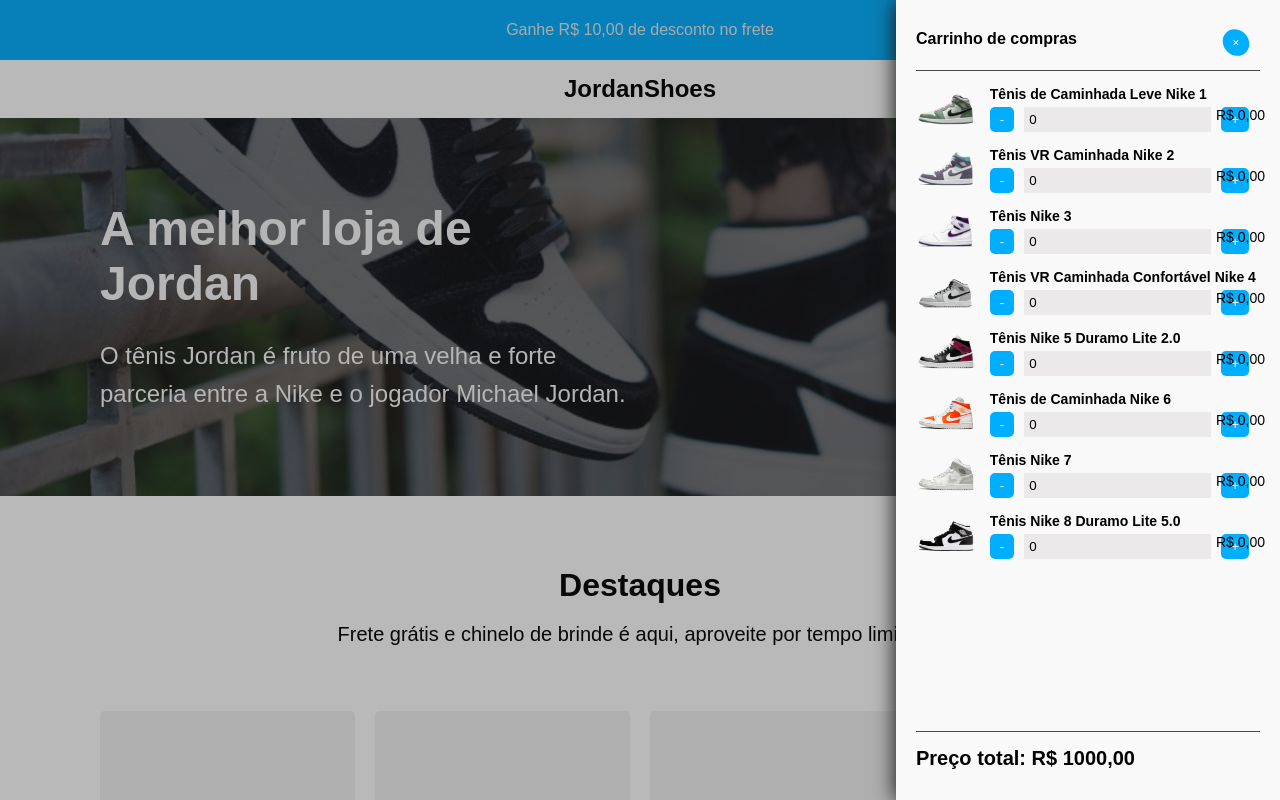
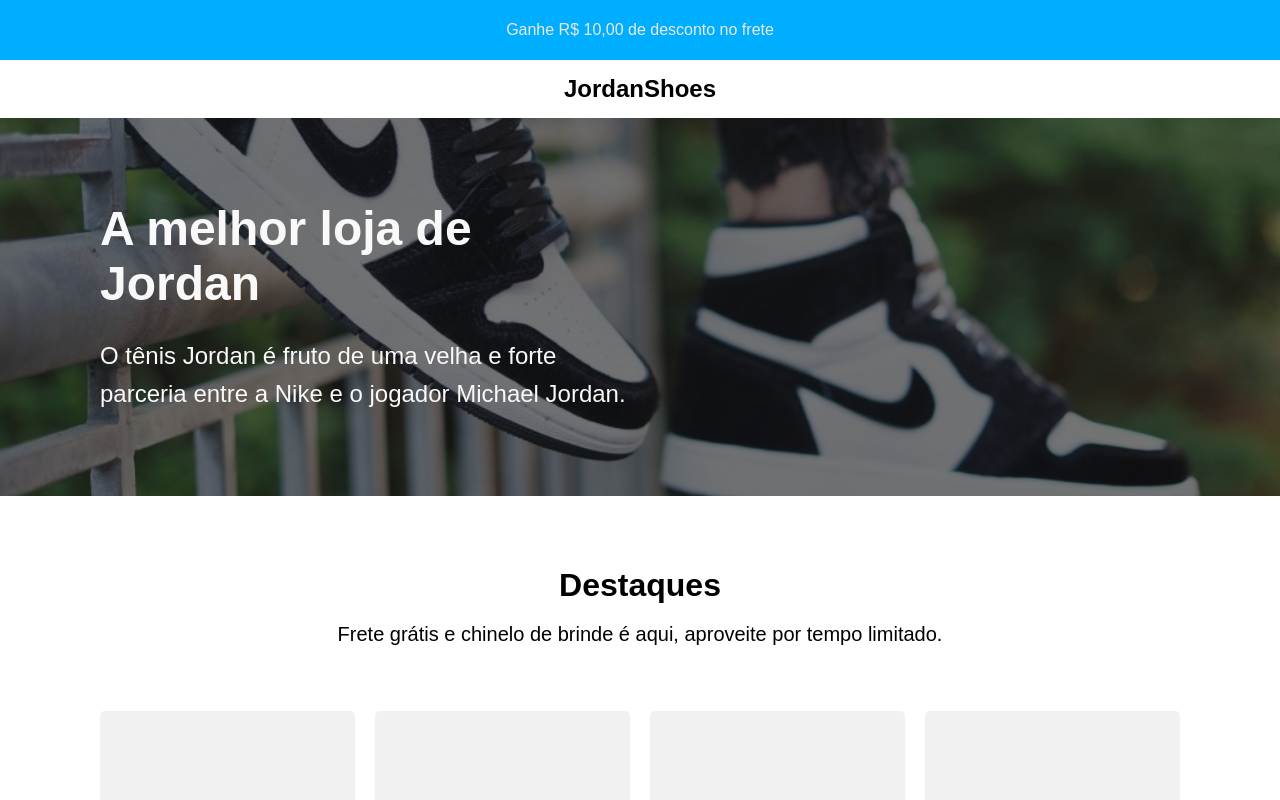
Before and after one commit to AndersonSilva94/desafio_jordan_shoes, a React (Vite) app in the folder jordan-shoes-react-vite-project/: page / in a window 1280 px wide. Shown: the top 800 px of the page. Built offline with nearby package versions, Linux system fonts and the light colour scheme; data requests are answered from the project's data file.

Commit message:
[R] feat: :rocket: imprtando lógicas do estado

```diff
--- a/jordan-shoes-react-vite-project/src/App.tsx
+++ b/jordan-shoes-react-vite-project/src/App.tsx
@@ -4,9 +4,11 @@ import Footer from './components/Footer';
 import Slider from './components/Slider';
 import StoreTitle from './components/StoreTitle';
 import Home from './pages/Home';
+import { useStore } from './store/store';
 import GlobalStyle from './styles/global';
 
 function App() {
+  const isOpenedCheckout = useStore((state: any) => state.isOpenedCheckout)
 
   return (
     <div className="App">
@@ -15,7 +17,7 @@ function App() {
       <Slider />
       <Home />
       <Footer />
-      <Checkout />
+      {isOpenedCheckout && <Checkout />}
       <GlobalStyle />
     </div>
   )
--- a/jordan-shoes-react-vite-project/src/components/Card/index.tsx
+++ b/jordan-shoes-react-vite-project/src/components/Card/index.tsx
@@ -1,5 +1,6 @@
 import React from 'react';
 import { ButtonAdd, Container, Image, InfoProduct, Price, Title } from "./styles";
+import { useStore } from '../../store/store';
 
 interface CardProps {
   title: string;
@@ -8,6 +9,8 @@ interface CardProps {
 }
 
 function Card(props: CardProps) {
+  const addItem = useStore((state: any) => state.addItem);
+  const toggleCart = useStore((state: any) => state.setOpenCheckout);
 
   return (
     <Container>
@@ -17,7 +20,12 @@ function Card(props: CardProps) {
       <InfoProduct>
         <Title>{props.title}</Title>
         <Price>{props.price.toLocaleString('pt-BR', { style: 'currency', currency: 'BRL' })}</Price>
-        <ButtonAdd>Adicionar ao carrinho</ButtonAdd>
+        <ButtonAdd
+          onClick={() => {
+            addItem(props);
+            toggleCart();
+          }}
+        >Adicionar ao carrinho</ButtonAdd>
       </InfoProduct>
     </Container>
   )
--- a/jordan-shoes-react-vite-project/src/components/Checkout/index.tsx
+++ b/jordan-shoes-react-vite-project/src/components/Checkout/index.tsx
@@ -2,6 +2,7 @@ import { useEffect, useState } from "react";
 import { Background, CheckoutDiv, CheckoutMain, CheckoutMainTitle, CheckoutTotalPrice, CloseButton, Container, Divider, Header, TotalPrice } from "./styles";
 import { getAllShoes } from '../../services/api';
 import CheckoutCard from "../CheckoutCard";
+import { useStore } from "../../store/store";
 
 interface CardProps {
   id: number;
@@ -11,34 +12,26 @@ interface CardProps {
 }
 
 function Checkout() {
-  const [shoes, setShoes] = useState<CardProps[]>([]);
-
-  useEffect(() => {
-    const getShoes = async () => {
-      try {
-        const shoes = await getAllShoes();
-        setShoes(shoes);
-      } catch (err) {
-        console.error(true)
-      }
-    }
-
-    getShoes()
-  }, [])
+  const shoes = useStore((state: any) => state.cartItems);
+  const toggleCart = useStore((state: any) => state.setOpenCheckout);
 
   return (
     <Container>
-      <Background />
+      <Background
+        onClick={() => toggleCart()}
+      />
       <CheckoutDiv>
         <CheckoutMain>
           <Header>
             <CheckoutMainTitle>
               Carrinho de compras
             </CheckoutMainTitle>
-            <CloseButton>+</CloseButton>
+            <CloseButton
+              onClick={() => toggleCart()}
+            >+</CloseButton>
           </Header>
           <Divider />
-          {shoes && shoes.map((shoe) =>
+          {shoes && shoes.map((shoe: any) =>
           (<CheckoutCard
             key={shoe.id}
             title={shoe.title}
```
